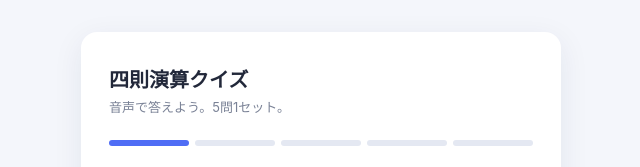
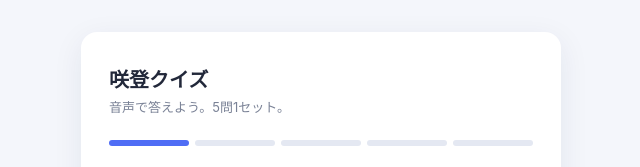
Before and after one commit to nmstun/quiz-app, a plain HTML site: page index.html in a window 1280 px wide. Shown: the top 167 px of the page, 319-959 px from the left. Drawn offline with Linux system fonts and the light colour scheme.

Commit message:
タイトルを「咲登クイズ」に変更
Co-Authored-By: Claude Sonnet 5 <noreply@anthropic.com>

```diff
--- a/index.html
+++ b/index.html
@@ -3,13 +3,13 @@
 <head>
 <meta charset="UTF-8">
 <meta name="viewport" content="width=device-width, initial-scale=1.0">
-<title>四則演算クイズ</title>
+<title>咲登クイズ</title>
 <link rel="stylesheet" href="style.css">
 </head>
 <body>
 
 <div class="card">
-  <h1>四則演算クイズ</h1>
+  <h1>咲登クイズ</h1>
   <div class="sub">音声で答えよう。5問1セット。</div>
 
   <div id="quizView">
```
Also changed, not shown: 1 other file.
